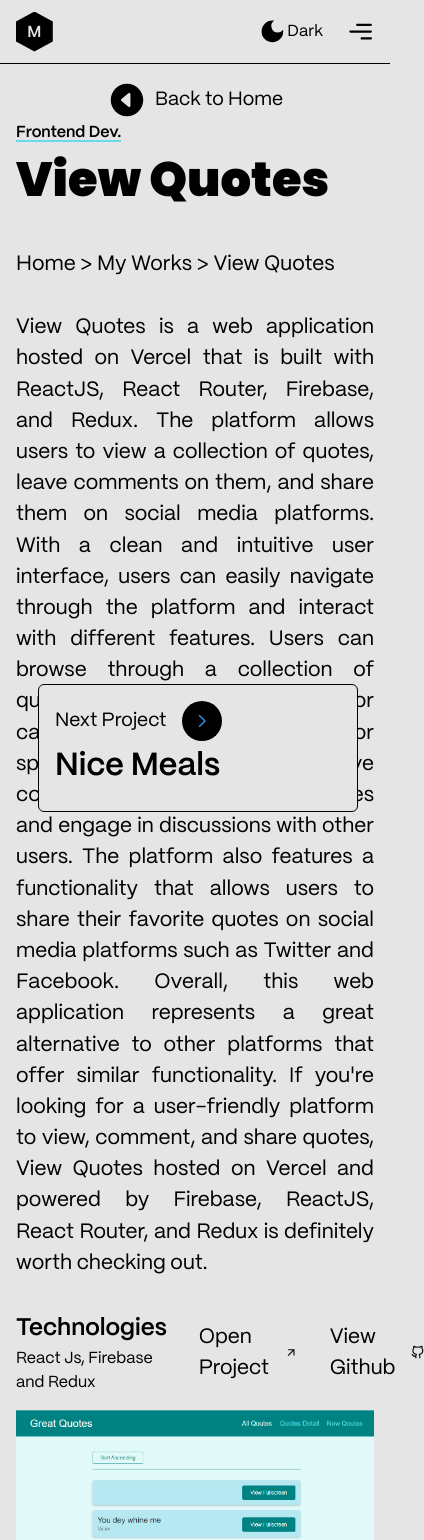
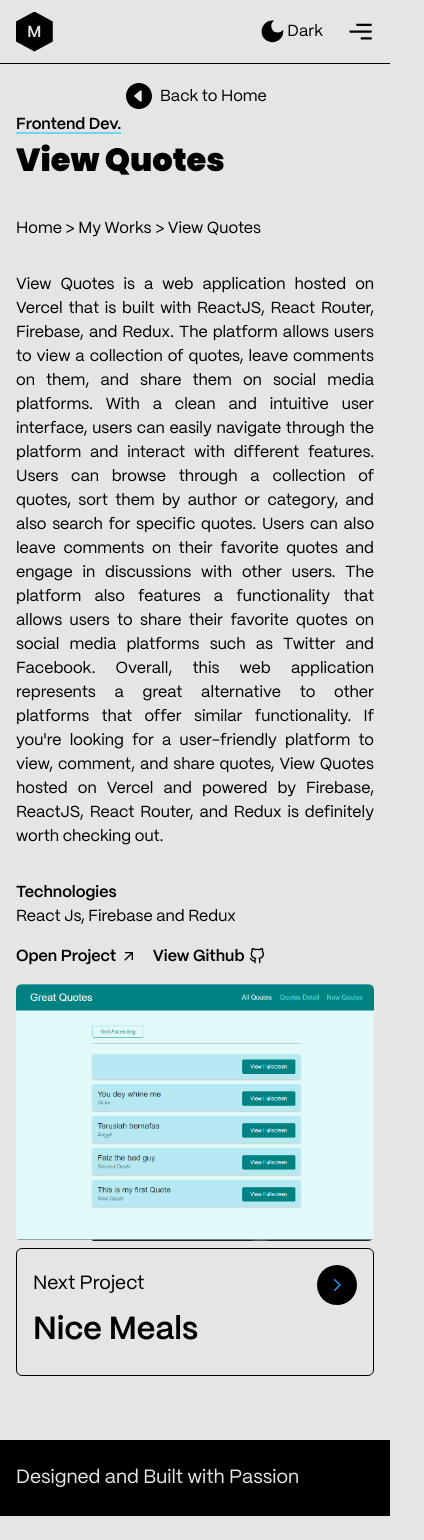
Before and after one commit to AirZED/new-portfolio, a React (Vite) app: page /projects/3 in a window 390 px wide. Shown: the top 1540 px of the page, 424 px wide, since content can reach past the window. After the commit the page ends 1516 px from the top, so only its background shows below. Built offline with nearby package versions, Linux system fonts and the light colour scheme.

Commit message:
sharp mobile version

```diff
--- a/src/styles/ProjectSection.module.css
+++ b/src/styles/ProjectSection.module.css
@@ -1,10 +1,8 @@
 .child-project {
     background: var(--light-bg);
     margin: 0rem auto;
-    padding: 5rem 4rem 2rem 4rem;
+    padding: 5rem 6rem 2rem 6rem;
 }
-
-.child-project .description {}
 
 
 .child-project .next {
@@ -64,7 +62,7 @@
 
 .child-project .description>p {
     margin: 2rem 0;
-    font-size: 1.3rem;
+    font-size: 1.5rem;
     text-align: justify;
 }
 
@@ -79,29 +77,30 @@
     font-size: 1.5rem;
 }
 
-.child-project .description .repo-stack .repo{
+.child-project .description .repo-stack .repo {
     display: flex;
     gap: 2rem;
 }
 
 .child-project .description .repo-stack a {
-    font-size: 1.3rem;
+    font-size: 1.5rem;
     cursor: pointer;
-     display: flex;
+    display: flex;
     align-items: center;
-
     justify-content: center;
     gap: .5rem;
     color: var(--dark-bg);
+    font-weight: 900;
 }
 
 .child-project .description .repo-stack a:hover {
-    color: var(--accent-color2);
+    color: var(--accent-color1);
 }
 
 
 .child-project img {
     width: 100%;
+    border-radius: 6px;
 }
 
 .close-sec {
@@ -131,4 +130,55 @@
         padding: 5rem 1rem 1rem 1rem;
     }
 
+
+    .child-project .next {
+        width: 100%;
+        position: static;
+    }
+
+    .child-project .next div {
+        justify-content: space-between;
+    }
+
+    .child-project .description .repo-stack {
+        display: flex;
+        flex-direction: column;
+        gap: 1rem;
+    }
+
+    .child-project .description .repo-stack h3 {
+        font-size: 1rem;
+    }
+
+    .child-project .description .repo-stack .repo {
+        gap: 1rem;
+    }
+
+    .child-project .description .repo-stack a {
+        font-size: 1rem;
+        gap: .3rem;
+    }
+
+    .close-sec {
+        gap: .3rem;
+        font-size: 1rem;
+    }
+
+    .close-sec>* {
+
+        width: 2rem;
+        height: 2rem;
+
+    }
+
+    .child-project .description h1 {
+        font-size: 2rem;
+
+    }
+
+    .child-project .description>p {
+        font-size: 1rem;
+
+    }
+
 }
```
